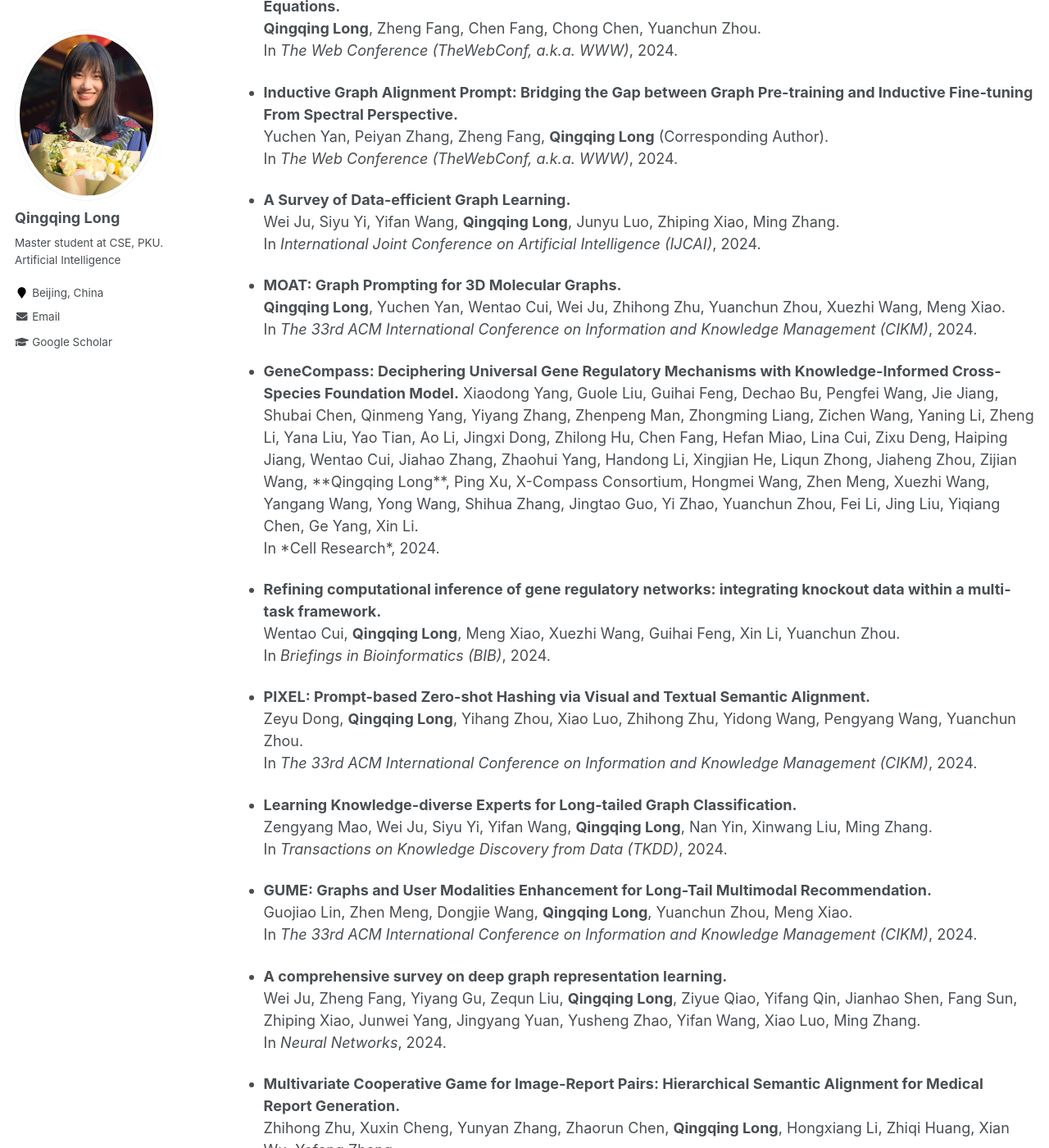
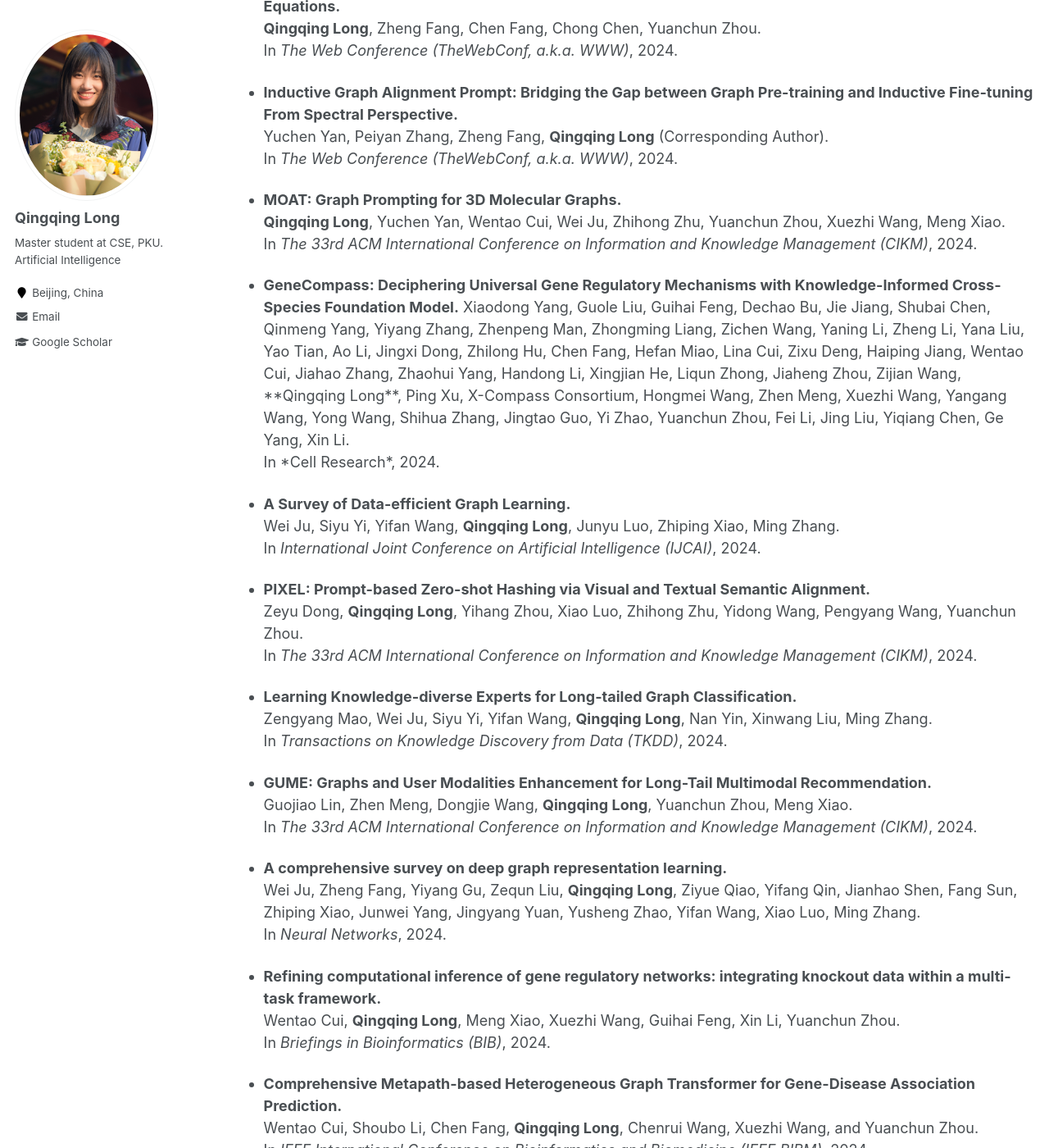
Before and after one commit to YimiAChack/YimiAChack.github.io, a Jekyll site: the page built from _pages/publications.md, in a window 1280 px wide and 1400 px high, scrolled down 314 px. Shown: the whole window at 82% size. Built offline with Jekyll 4.4.1, drawn with Linux system fonts in a browser that asks for light colours; part of the change alters nothing that is shown; some of the changed text lies outside the part shown.

Commit message:
Update publications.md

```diff
--- a/_pages/publications.md
+++ b/_pages/publications.md
@@ -13,17 +13,14 @@ You can also find my articles in [my Google Scholar](https://scholar.google.com/
 * **Inductive Graph Alignment Prompt: Bridging the Gap between Graph Pre-training and Inductive Fine-tuning From Spectral Perspective.** <br>
 Yuchen Yan, Peiyan Zhang, Zheng Fang, **Qingqing Long** (Corresponding Author). <br>In *The Web Conference (TheWebConf, a.k.a. WWW)*, 2024.
 
-* **A Survey of Data-efficient Graph Learning.** <br>
-Wei Ju, Siyu Yi, Yifan Wang, **Qingqing Long**, Junyu Luo, Zhiping Xiao, Ming Zhang.  <br>In *International Joint Conference on Artificial Intelligence (IJCAI)*, 2024.
-
 * **MOAT: Graph Prompting for 3D Molecular Graphs.** <br>
 **Qingqing Long**, Yuchen Yan, Wentao Cui, Wei Ju, Zhihong Zhu, Yuanchun Zhou, Xuezhi Wang, Meng Xiao. <br>In *The 33rd ACM International Conference on Information and Knowledge Management (CIKM)*, 2024.
 
 * **GeneCompass: Deciphering Universal Gene Regulatory Mechanisms with Knowledge-Informed Cross-Species Foundation Model.** <be>
-Xiaodong Yang, Guole Liu, Guihai Feng, Dechao Bu, Pengfei Wang, Jie Jiang, Shubai Chen, Qinmeng Yang, Yiyang Zhang, Zhenpeng Man, Zhongming Liang, Zichen Wang, Yaning Li, Zheng Li, Yana Liu, Yao Tian, Ao Li, Jingxi Dong, Zhilong Hu, Chen Fang, Hefan Miao, Lina Cui, Zixu Deng, Haiping Jiang, Wentao Cui, Jiahao Zhang, Zhaohui Yang, Handong Li, Xingjian He, Liqun Zhong, Jiaheng Zhou, Zijian Wang, **Qingqing Long**, Ping Xu, X-Compass Consortium, Hongmei Wang, Zhen Meng, Xuezhi Wang, Yangang Wang, Yong Wang, Shihua Zhang, Jingtao Guo, Yi Zhao, Yuanchun Zhou, Fei Li, Jing Liu, Yiqiang Chen, Ge Yang, Xin Li. <br>In *Cell Research*, 2024.
+Xiaodong Yang, Guole Liu, Guihai Feng, Dechao Bu, Jie Jiang, Shubai Chen, Qinmeng Yang, Yiyang Zhang, Zhenpeng Man, Zhongming Liang, Zichen Wang, Yaning Li, Zheng Li, Yana Liu, Yao Tian, Ao Li, Jingxi Dong, Zhilong Hu, Chen Fang, Hefan Miao, Lina Cui, Zixu Deng, Haiping Jiang, Wentao Cui, Jiahao Zhang, Zhaohui Yang, Handong Li, Xingjian He, Liqun Zhong, Jiaheng Zhou, Zijian Wang, **Qingqing Long**, Ping Xu, X-Compass Consortium, Hongmei Wang, Zhen Meng, Xuezhi Wang, Yangang Wang, Yong Wang, Shihua Zhang, Jingtao Guo, Yi Zhao, Yuanchun Zhou, Fei Li, Jing Liu, Yiqiang Chen, Ge Yang, Xin Li. <br>In *Cell Research*, 2024.
 
-* **Refining computational inference of gene regulatory networks: integrating knockout data within a multi-task framework.** <br>
-Wentao Cui, **Qingqing Long**, Meng Xiao, Xuezhi Wang, Guihai Feng, Xin Li, Yuanchun Zhou. <br>In *Briefings in Bioinformatics (BIB)*, 2024.
+* **A Survey of Data-efficient Graph Learning.** <br>
+Wei Ju, Siyu Yi, Yifan Wang, **Qingqing Long**, Junyu Luo, Zhiping Xiao, Ming Zhang.  <br>In *International Joint Conference on Artificial Intelligence (IJCAI)*, 2024.
 
 * **PIXEL: Prompt-based Zero-shot Hashing via Visual and Textual Semantic Alignment.** <br>
 Zeyu Dong, **Qingqing Long**, Yihang Zhou, Xiao Luo, Zhihong Zhu, Yidong Wang, Pengyang Wang, Yuanchun Zhou.  <br>In *The 33rd ACM International Conference on Information and Knowledge Management (CIKM)*, 2024.
@@ -37,11 +34,14 @@ Guojiao Lin, Zhen Meng, Dongjie Wang, **Qingqing Long**, Yuanchun Zhou, Meng Xia
 * **A comprehensive survey on deep graph representation learning.** <br>
 Wei Ju, Zheng Fang, Yiyang Gu, Zequn Liu, **Qingqing Long**, Ziyue Qiao, Yifang Qin, Jianhao Shen, Fang Sun, Zhiping Xiao, Junwei Yang, Jingyang Yuan, Yusheng Zhao, Yifan Wang, Xiao Luo, Ming Zhang. <br>In *Neural Networks*, 2024.
 
-* **Multivariate Cooperative Game for Image-Report Pairs: Hierarchical Semantic Alignment for Medical Report Generation.** <br>
-Zhihong Zhu, Xuxin Cheng, Yunyan Zhang, Zhaorun Chen, **Qingqing Long**, Hongxiang Li, Zhiqi Huang, Xian Wu, Yefeng Zheng. <br>In *The 27th International Conference on Medical Image Computing and Computer Assisted Intervention (MICCAI)*, 2024.
+* **Refining computational inference of gene regulatory networks: integrating knockout data within a multi-task framework.** <br>
+Wentao Cui, **Qingqing Long**, Meng Xiao, Xuezhi Wang, Guihai Feng, Xin Li, Yuanchun Zhou. <br>In *Briefings in Bioinformatics (BIB)*, 2024.
 
 * **Comprehensive Metapath-based Heterogeneous Graph Transformer for Gene-Disease  Association Prediction.** <br>
 Wentao Cui, Shoubo Li, Chen Fang, **Qingqing Long**, Chenrui Wang, Xuezhi Wang, and Yuanchun Zhou. <br>In *IEEE International Conference on Bioinformatics and Biomedicine (IEEE BIBM)*, 2024.
+
+* **Multivariate Cooperative Game for Image-Report Pairs: Hierarchical Semantic Alignment for Medical Report Generation.** <br>
+Zhihong Zhu, Xuxin Cheng, Yunyan Zhang, Zhaorun Chen, **Qingqing Long**, Hongxiang Li, Zhiqi Huang, Xian Wu, Yefeng Zheng. <br>In *The 27th International Conference on Medical Image Computing and Computer Assisted Intervention (MICCAI)*, 2024.
 
 * **How do Large Language Models understand Genes and Cells.** <br>
 Chen Fang, Yidong Wang, Yunze Song, **Qingqing Long**, Wang Lu, Linghui Chen, Guihai Feng, Yuanchun Zhou, Xin Li. <br>In *ACM Transactions on Intelligent Systems and Technology (TIST)*, 2024.
```
